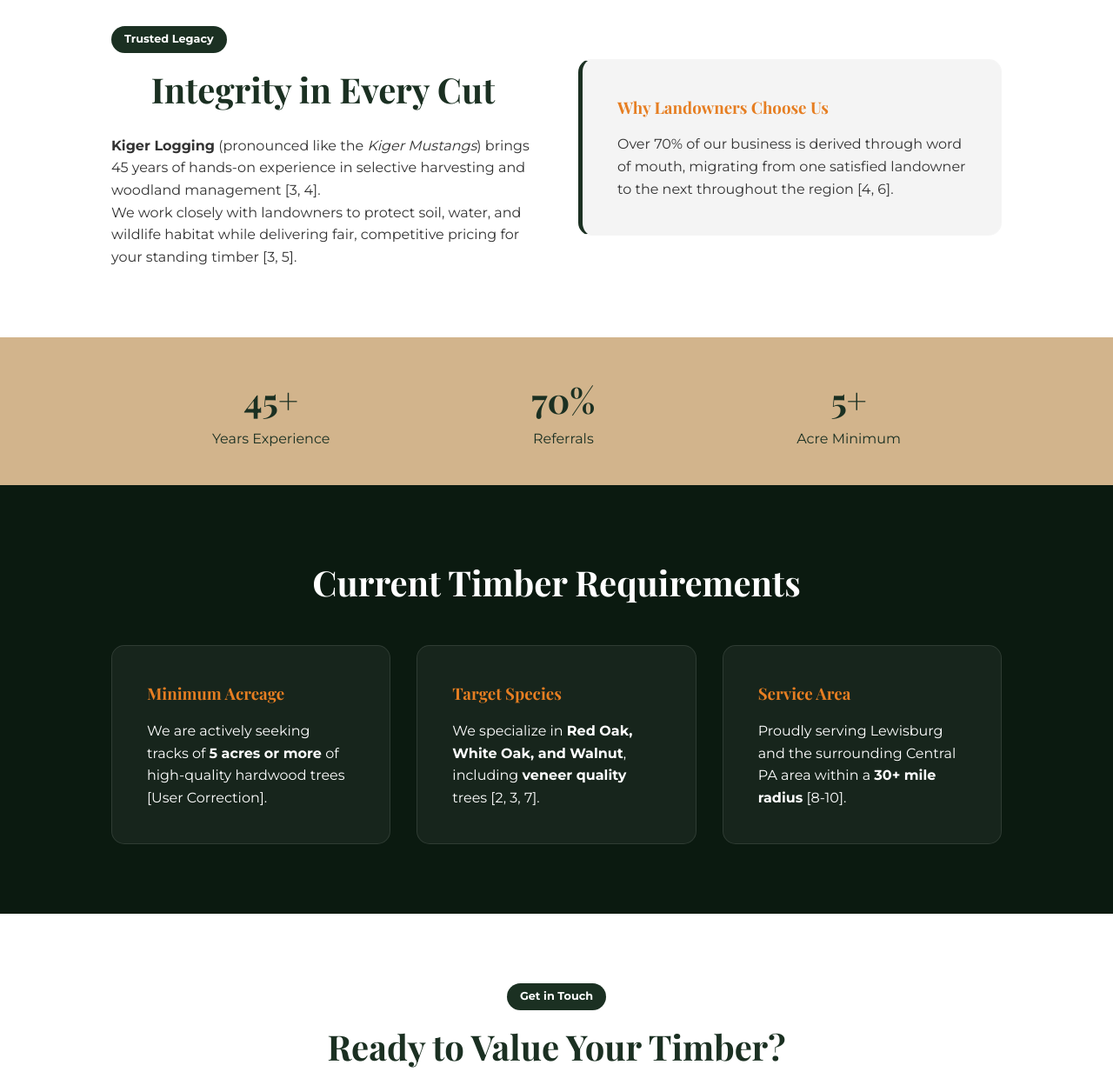
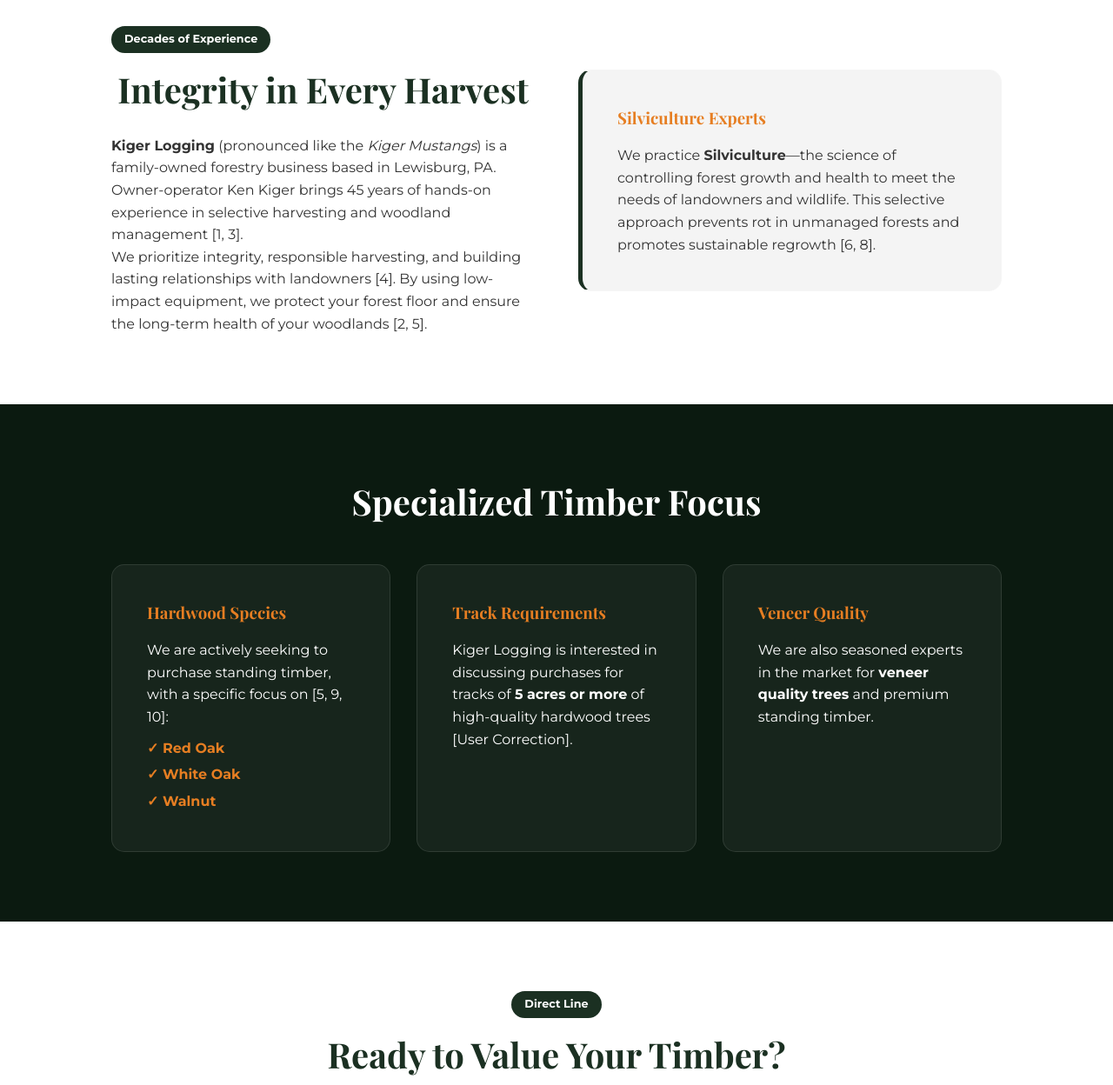
Before and after one commit to KigerLogging/KigerLogging, a plain HTML site: page index.html in a window 1280 px wide. Shown: the part 840-2088 px from the top of the page at 87% size. Drawn offline with nearby package versions, Linux system fonts and the light colour scheme.

Commit message:
Update index.html

```diff
--- a/index.html
+++ b/index.html
@@ -3,8 +3,8 @@
 <head>
     <meta charset="UTF-8">
     <meta name="viewport" content="width=device-width, initial-scale=1.0">
-    <title>Kiger Logging | Selective Timber Harvesting & Silviculture PA</title>
-    <meta name="description" content="Family-owned logging in Lewisburg, PA. 45+ years experience in selective harvesting of Oak and Walnut. Sustainable forestry and fair pricing.">
+    <title>Kiger Logging | 45+ Years of Selective Timber Harvesting</title>
+    <meta name="description" content="Family-owned logging in Lewisburg, PA. 45+ years experience in selective harvesting of Red Oak, White Oak, and Walnut. Sustainable forestry and fair pricing.">
 
     <link href="https://fonts.googleapis.com/css2?family=Montserrat:wght@400;700&family=Playfair+Display:wght@700&display=swap" rel="stylesheet">
 
@@ -34,7 +34,6 @@
 
         nav {
             background: var(--primary-green);
-            color: var(--white);
             padding: 1rem 5%;
             display: flex;
             justify-content: space-between;
@@ -44,9 +43,8 @@
             z-index: 1000;
             box-shadow: 0 2px 10px rgba(0,0,0,0.3);
         }
-        .logo { font-size: 1.5rem; font-weight: 700; letter-spacing: 1px; }
+        .logo { font-size: 1.5rem; font-weight: 700; color: var(--white); letter-spacing: 1px; }
         .nav-links a { color: var(--white); text-decoration: none; margin-left: 20px; font-size: 0.9rem; font-weight: 700; text-transform: uppercase; }
-        .nav-links a:hover { color: var(--accent-orange); }
 
         .hero {
             background: linear-gradient(rgba(11, 26, 16, 0.7), rgba(11, 26, 16, 0.7)),
@@ -70,10 +68,9 @@
             color: var(--white);
             padding: 20px 40px;
             text-decoration: none;
-            border-radius: 50px;
+            border-radius: 5px;
             font-weight: 700;
             text-transform: uppercase;
-            letter-spacing: 1px;
             cursor: pointer;
             border: none;
             transition: var(--transition);
@@ -94,9 +91,6 @@
         .card { background: rgba(255,255,255,0.05); padding: 40px; border-radius: 15px; border: 1px solid rgba(255,255,255,0.1); }
         .card h3 { color: var(--accent-orange); margin-bottom: 15px; }
 
-        .stats { background: var(--wood-tan); padding: 40px 10%; display: flex; justify-content: space-around; flex-wrap: wrap; text-align: center; color: var(--primary-green); }
-        .stat-item h3 { font-size: 2.5rem; }
-
         .contact-cta { text-align: center; background: var(--white); }
         .phone-link { font-size: clamp(1.5rem, 5vw, 3rem); color: var(--primary-green); font-weight: 700; text-decoration: none; display: block; margin: 30px 0; }
 
@@ -114,75 +108,71 @@
     <div class="logo">KIGER LOGGING</div>
     <div class="nav-links">
         <a href="#about">About</a>
-        <a href="#species">Species</a>
+        <a href="#focus">Timber Focus</a>
         <a href="#contact">Contact</a>
     </div>
 </nav>
 
 <section class="hero">
-    <span class="badge" style="background: var(--accent-orange);">45+ Years Experience</span>
-    <h1>Preserving Pennsylvania Woodlands</h1>
-    <p>Family-owned expertise in sustainable silviculture and selective timber harvesting. Based in Lewisburg, serving Central PA.</p>
-    <!-- Updated CTA Button per user request -->
+    <span class="badge" style="background: var(--accent-orange);">45+ Years of Expertise</span>
+    <h1>Red Oak, White Oak, and Walnut Specialists</h1>
+    <p>Family-owned and operated in Lewisburg, PA. Practicing the art of selective harvesting for over 45 years.</p>
     <button class="btn" onclick="showEmail()">Call Ken today if you have a track of standing timber to harvest.</button>
 </section>
 
 <section id="about">
     <div class="about-grid">
         <div class="about-text">
-            <span class="badge">Trusted Legacy</span>
-            <h2>Integrity in Every Cut</h2>
-            <p><strong>Kiger Logging</strong> (pronounced like the <em>Kiger Mustangs</em>) brings 45 years of hands-on experience in selective harvesting and woodland management [3, 4].</p>
-            <p>We work closely with landowners to protect soil, water, and wildlife habitat while delivering fair, competitive pricing for your standing timber [3, 5].</p>
+            <span class="badge">Decades of Experience</span>
+            <h2>Integrity in Every Harvest</h2>
+            <p><strong>Kiger Logging</strong> (pronounced like the <em>Kiger Mustangs</em>) is a family-owned forestry business based in Lewisburg, PA. Owner-operator Ken Kiger brings 45 years of hands-on experience in selective harvesting and woodland management [1, 3].</p>
+            <p>We prioritize integrity, responsible harvesting, and building lasting relationships with landowners [4]. By using low-impact equipment, we protect your forest floor and ensure the long-term health of your woodlands [2, 5].</p>
         </div>
         <div class="card" style="color: var(--text-dark); background: #f4f4f4; border-left: 5px solid var(--primary-green);">
-            <h3>Why Landowners Choose Us</h3>
-            <p>Over 70% of our business is derived through word of mouth, migrating from one satisfied landowner to the next throughout the region [4, 6].</p>
+            <h3>Silviculture Experts</h3>
+            <p>We practice <strong>Silviculture</strong>—the science of controlling forest growth and health to meet the needs of landowners and wildlife. This selective approach prevents rot in unmanaged forests and promotes sustainable regrowth [6, 8].</p>
         </div>
     </div>
 </section>
 
-<div class="stats">
-    <div class="stat-item"><h3>45+</h3><p>Years Experience</p></div>
-    <div class="stat-item"><h3>70%</h3><p>Referrals</p></div>
-    <div class="stat-item"><h3>5+</h3><p>Acre Minimum</p></div>
-</div>
-
-<section id="species" class="services-bg">
-    <h2>Current Timber Requirements</h2>
+<section id="focus" class="services-bg">
+    <h2>Specialized Timber Focus</h2>
     <div class="card-container">
         <div class="card">
-            <h3>Minimum Acreage</h3>
-            <p>We are actively seeking tracks of <strong>5 acres or more</strong> of high-quality hardwood trees [User Correction].</p>
+            <h3>Hardwood Species</h3>
+            <p>We are actively seeking to purchase standing timber, with a specific focus on [5, 9, 10]:</p>
+            <ul style="list-style: none; margin-top: 10px;">
+                <li style="margin-bottom: 5px; color: var(--accent-orange); font-weight: bold;">✓ Red Oak</li>
+                <li style="margin-bottom: 5px; color: var(--accent-orange); font-weight: bold;">✓ White Oak</li>
+                <li style="margin-bottom: 5px; color: var(--accent-orange); font-weight: bold;">✓ Walnut</li>
+            </ul>
         </div>
         <div class="card">
-            <h3>Target Species</h3>
-            <p>We specialize in <strong>Red Oak, White Oak, and Walnut</strong>, including <strong>veneer quality</strong> trees [2, 3, 7].</p>
+            <h3>Track Requirements</h3>
+            <p>Kiger Logging is interested in discussing purchases for tracks of <strong>5 acres or more</strong> of high-quality hardwood trees [User Correction].</p>
         </div>
         <div class="card">
-            <h3>Service Area</h3>
-            <p>Proudly serving Lewisburg and the surrounding Central PA area within a <strong>30+ mile radius</strong> [8-10].</p>
+            <h3>Veneer Quality</h3>
+            <p>We are also seasoned experts in the market for <strong>veneer quality trees</strong> and premium standing timber.</p>
         </div>
     </div>
 </section>
 
 <section id="contact" class="contact-cta">
-    <span class="badge">Get in Touch</span>
+    <span class="badge">Direct Line</span>
     <h2>Ready to Value Your Timber?</h2>
-    <p>Direct call to Ken Kiger for a professional, honest offer:</p>
+    <p>Contact Ken Kiger for a professional, honest offer on your standing hardwood:</p>
     <a href="tel:5704903496" class="phone-link">570-490-3496</a>
-    <p><em>"Still going strong because loggers don't quit!" [11]</em></p>
+    <p><em>"Still going strong because loggers don't quit!"</em></p>
 </section>
 
 <footer>
-    <p>&copy; 2024 Ken Kiger Logging. Lewisburg, Pennsylvania. Licensed and Insured.</p>
+    <p>&copy; 2024 Ken Kiger Logging. Lewisburg, Pennsylvania. Serving a 30+ mile radius.</p>
 </footer>
 
 <script>
     function showEmail() {
-        // Pop-up alert with email as requested
         alert("Contact us at: Kigerlog@gmail.com\n\nOr call Ken directly at 570-490-3496 to discuss your timber harvest.");
-        // Optional: Redirect to call
         window.location.href = "tel:5704903496";
     }
 </script>
```
